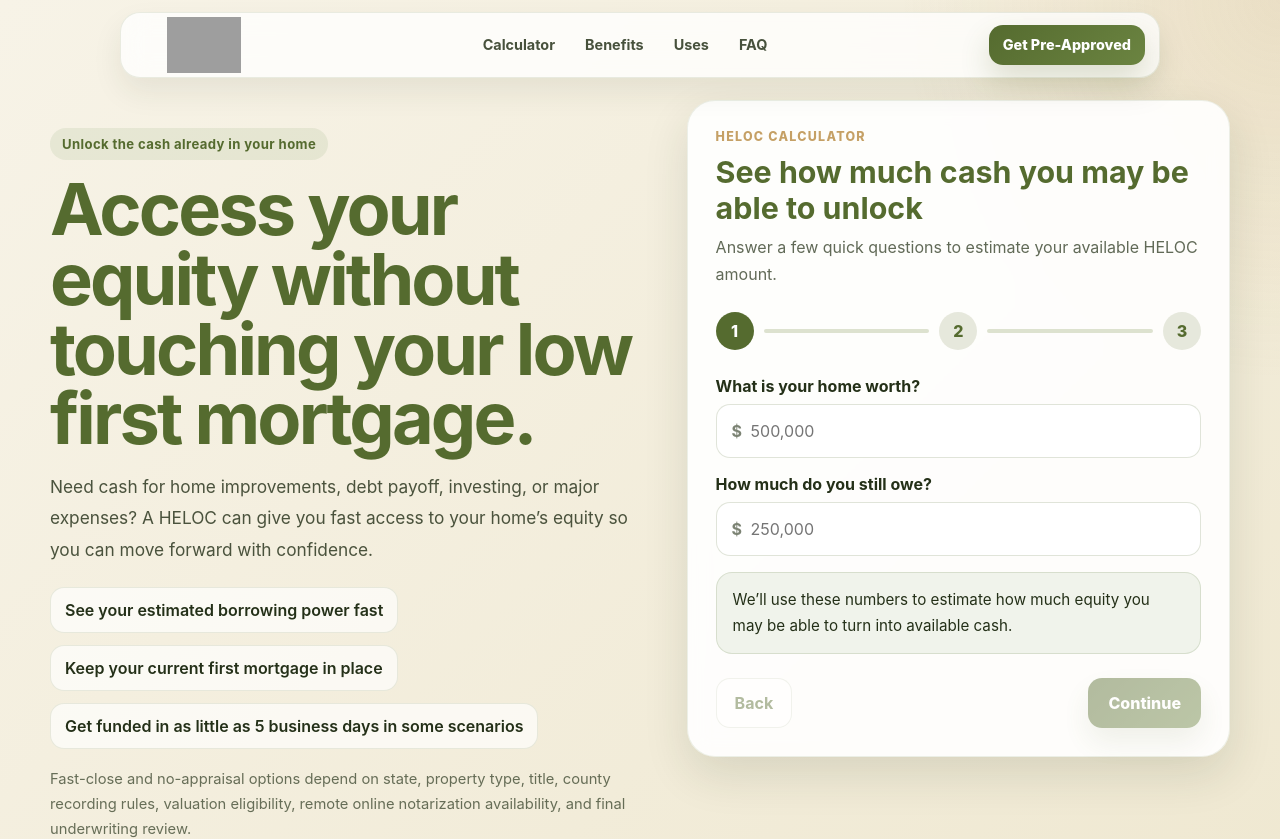
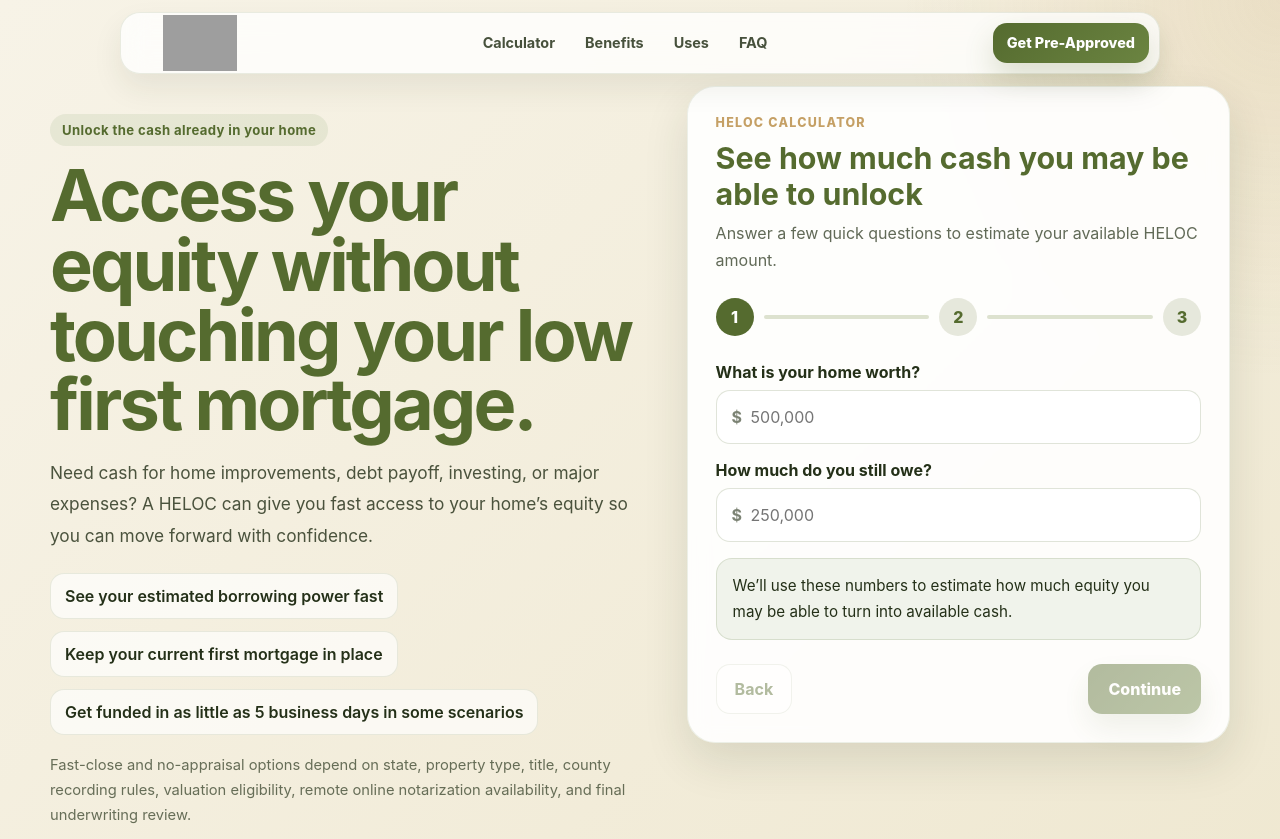
Before and after one commit to andres0921/unlock-my-equity, a React (Vite) app: page / in a window 1280 px wide. Shown: the top 839 px of the page. Built offline with nearby package versions, Linux system fonts and the light colour scheme; grey boxes are pictures that could not be loaded.

Commit message:
Update index.css

```diff
--- a/src/index.css
+++ b/src/index.css
@@ -70,8 +70,8 @@ select {
   align-items: center;
   gap: 16px;
   width: min(1040px, 100%);
-  margin: 0 auto 22px;
-  padding: 4px 14px;
+  margin: 0 auto 12px;
+  padding: 2px 10px;
   border-radius: 20px;
   background: rgba(255, 255, 255, 0.78);
   backdrop-filter: blur(14px);
```
